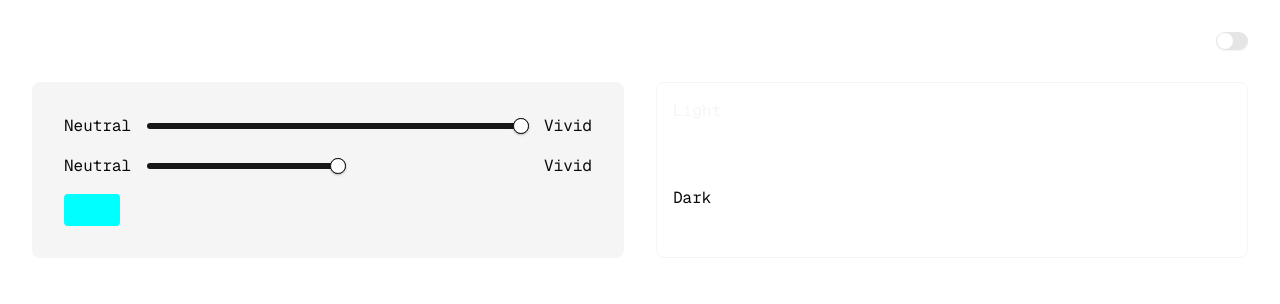
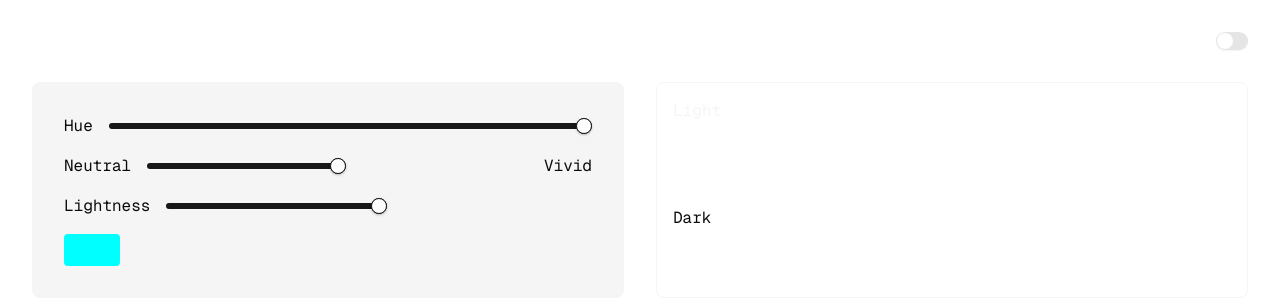
Before and after one commit to kevinakahoshi/theme-builder, a Next.js app: page / in a window 1280 px wide. Shown: the top 304 px of the page. Built offline with nearby package versions, Linux system fonts and the light colour scheme.

Commit message:
Added an additional slider

```diff
--- a/components/ThemeControlForm/ThemeControlForm.tsx
+++ b/components/ThemeControlForm/ThemeControlForm.tsx
@@ -6,12 +6,12 @@ import { Slider } from '../ui/slider';
 export const ThemeControlForm = () => {
   const [hue, setHue] = useState(180);
   const [saturation, setSaturation] = useState(100);
-  const [lightness, setLightness] = useState(100);
+  const [lightness, setLightness] = useState(50);
 
   return (
     <div className="grid gap-4">
       <fieldset className="flex gap-4 items-center justify-center">
-        <span>Neutral</span>
+        <span>Hue</span>
         <Slider
           value={saturation}
           defaultValue={50}
@@ -20,7 +20,6 @@ export const ThemeControlForm = () => {
           onValueChange={(value) => setSaturation(value as number)}
           className="w-full"
         />
-        <span>Vivid</span>
       </fieldset>
       <fieldset className="flex gap-4 items-center justify-center">
         <span>Neutral</span>
@@ -33,9 +32,19 @@ export const ThemeControlForm = () => {
         />
         <span>Vivid</span>
       </fieldset>
+      <fieldset className="flex gap-4 items-center justify-center">
+        <span>Lightness</span>
+        <Slider
+          value={lightness}
+          max={100}
+          step={1}
+          onValueChange={(value) => setLightness(value as number)}
+          className="w-full"
+        />
+      </fieldset>
       <div
         className="w-14 aspect-video rounded"
-        style={{ backgroundColor: `hsl(${hue} ${saturation}% 50%)` }}
+        style={{ backgroundColor: `hsl(${hue} ${saturation}% ${lightness}%)` }}
       />
     </div>
   );
```
